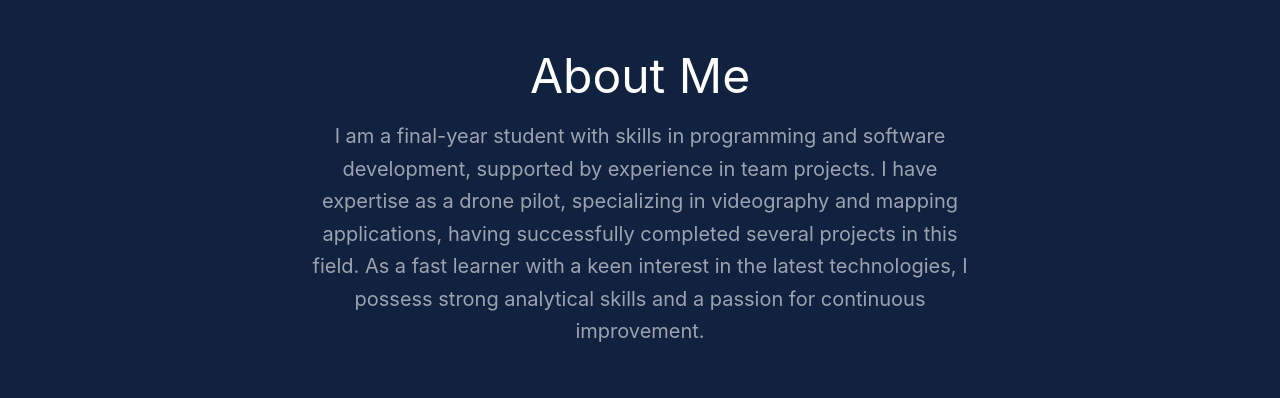
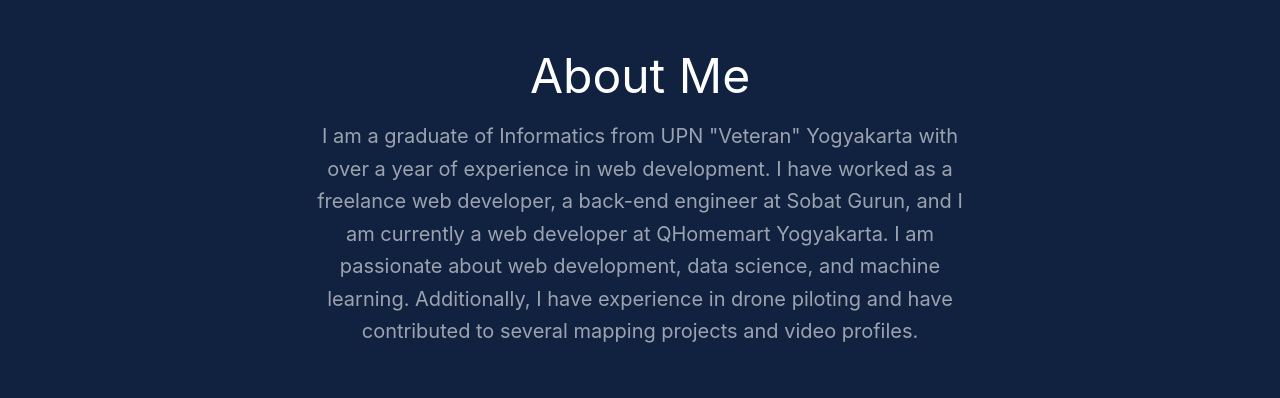
Before and after one commit to kowells/my-profile, a React (Create React App) app: page / in a window 1280 px wide. Shown: the part 1000-1398 px from the top of the page. Built offline with nearby package versions, Linux system fonts and the light colour scheme.

Commit message:
update cv

```diff
--- a/src/App.js
+++ b/src/App.js
@@ -24,7 +24,7 @@
               {" "}
               {/* Menambahkan justify-center */}
               <a
-                href="https://drive.google.com/file/d/1SISp3_L1UTsQfr8boXC3QyUTLXhQNRlB/view?usp=drive_link"
+                href="https://drive.google.com/file/d/1mtcHH7qUJQPg2ZfPpuX-dXvZq5sjeNtO/view"
                 className="bg-sky-500 text-white py-2 px-4 rounded-md text-base transition-colors duration-300 hover:bg-sky-300"
               >
                 View CV
@@ -55,13 +55,13 @@
         >
           <h2 className="text-white text-5xl mb-5">About Me</h2>
           <p className="text-gray-400 text-xl max-w-2xl text-center leading-relaxed">
-            I am a final-year student with skills in programming and software
-            development, supported by experience in team projects. I have
-            expertise as a drone pilot, specializing in videography and mapping
-            applications, having successfully completed several projects in this
-            field. As a fast learner with a keen interest in the latest
-            technologies, I possess strong analytical skills and a passion for
-            continuous improvement.
+            I am a graduate of Informatics from UPN "Veteran" Yogyakarta with
+            over a year of experience in web development. I have worked as a
+            freelance web developer, a back-end engineer at Sobat Gurun, and I
+            am currently a web developer at QHomemart Yogyakarta. I am
+            passionate about web development, data science, and machine
+            learning. Additionally, I have experience in drone piloting and have
+            contributed to several mapping projects and video profiles.
           </p>
         </section>
 
@@ -150,6 +150,12 @@
             <h2 className="text-white text-4xl mb-12">My Portfolio</h2>
             <div className="portfolio-grid grid grid-cols-1 md:grid-cols-2 lg:grid-cols-3 gap-8">
               {[
+                {
+                  title: "Qlearning",
+                  description: "Web Learning Management System",
+                  image: "/images/qlearning.jpg",
+                  link: "https://github.com/",
+                },
                 {
                   title: "Bookshelf API",
                   description:
```
Also changed, not shown: public/images/qlearning.png (added).
